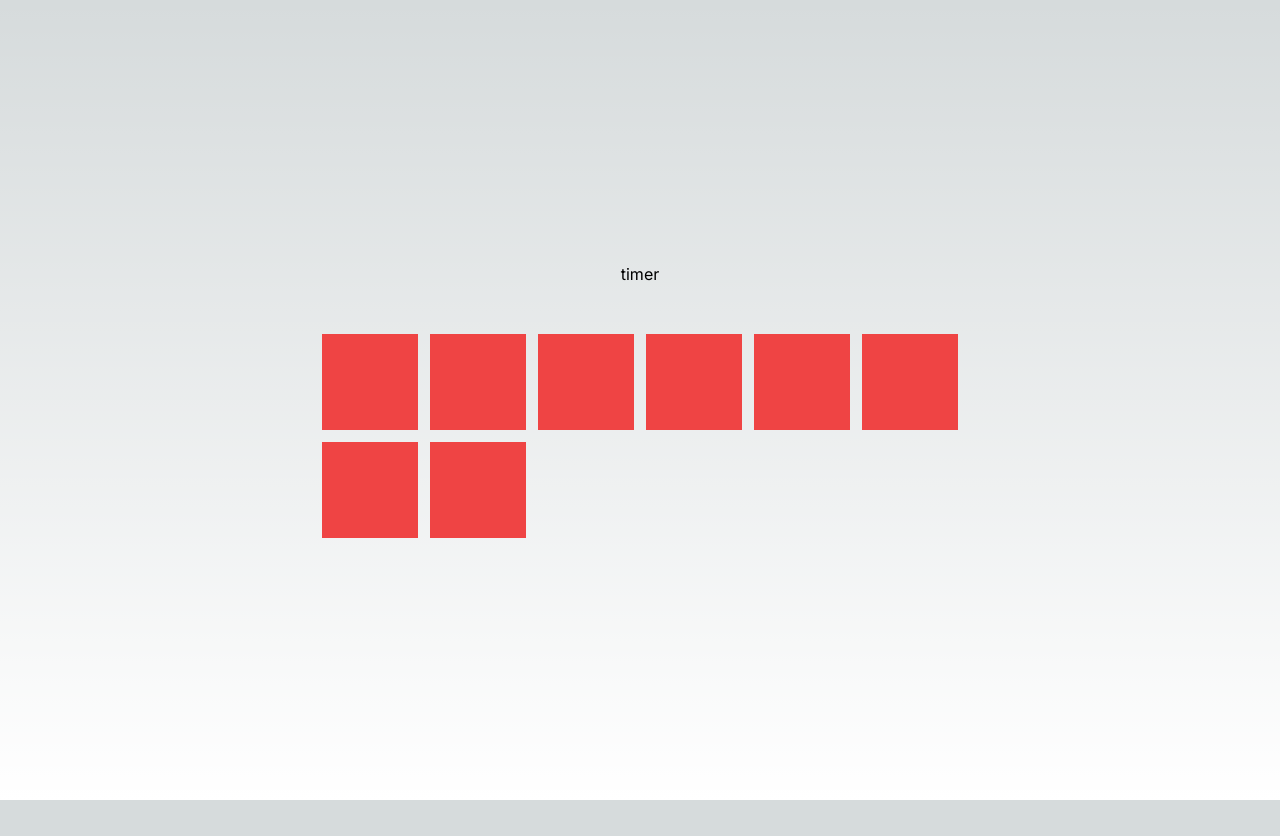
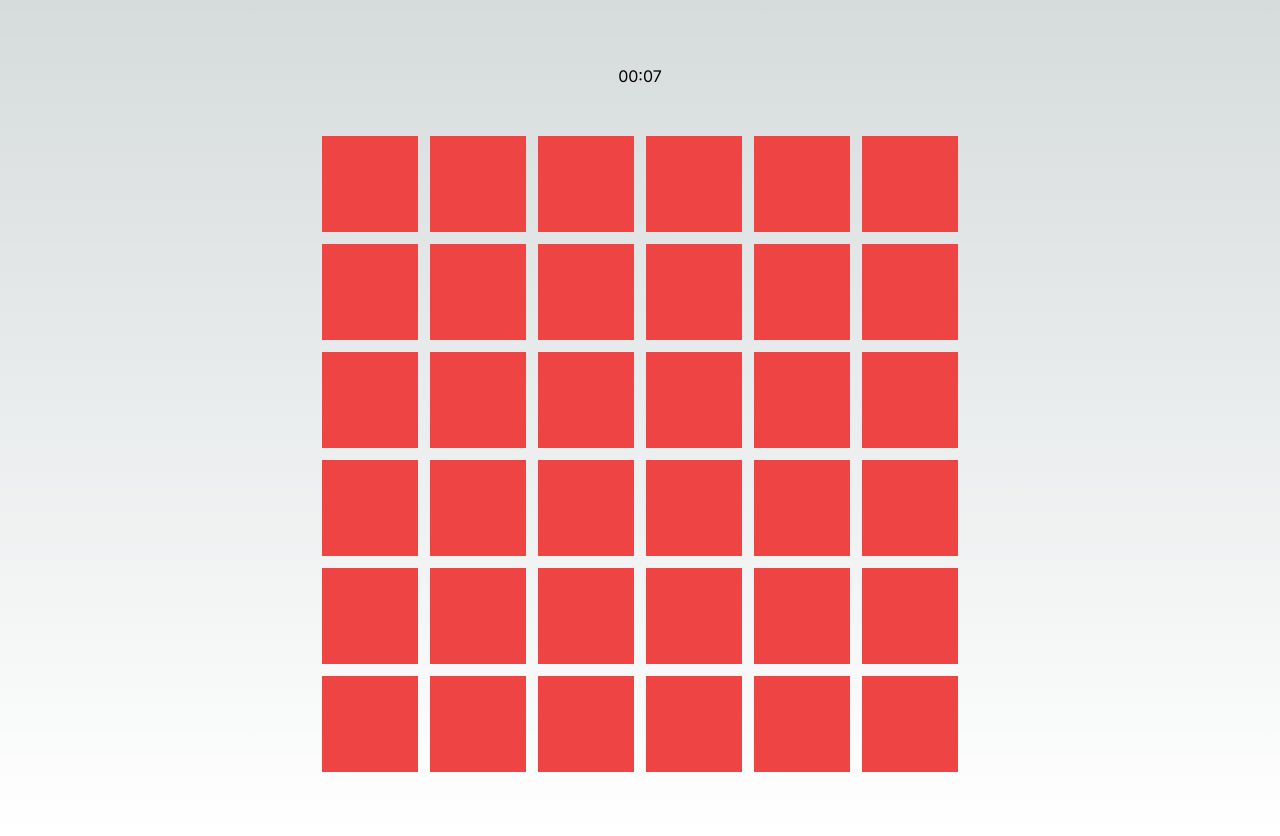
Before and after one commit to f1reball/frontend, a Next.js app: page / in a window 1280 px wide. Before the commit the page ends 800 px from the top, so only its background shows below. Built offline with nearby package versions, Linux system fonts and the light colour scheme.

Commit message:
added back non-testing cards

```diff
--- a/app/components/PlayArea.tsx
+++ b/app/components/PlayArea.tsx
@@ -2,22 +2,30 @@
 import React from "react";
 import { Card } from "./Card";
 import { useGameContext } from "../context/GameContext";
+import { Timer } from "./Timer";
+import { useTimerContext } from "../context/TimerContext";
 
 export const PlayArea: React.FC = ({}) => {
   const { cardData, isGameComplete, resetGame } = useGameContext();
+  const { getFormattedTime } = useTimerContext();
 
   return (
     <>
       {!isGameComplete ? (
-        <div className="grid grid-cols-6 gap-3">
-          {cardData.map((card, index) => {
-            return <Card key={index} card={card} />;
-          })}
-        </div>
+        <>
+          <Timer />
+          <div className="grid grid-cols-6 gap-3">
+            {cardData.map((card, index) => {
+              return <Card key={index} card={card} />;
+            })}
+          </div>
+        </>
       ) : (
         <div className="text-lg flex flex-col justify-center items-center gap-8">
           <h1 className="text-23xl">Congratulations</h1>
-          <h2 className="font-light">You finished the game in x</h2>
+          <h2 className="font-light">
+            You finished the game in {getFormattedTime()}
+          </h2>
           <button
             onClick={resetGame}
             className="py-2 px-4 bg-blue-500 rounded-xl"
--- a/app/components/Timer.tsx
+++ b/app/components/Timer.tsx
@@ -1,5 +1,9 @@
+"use client";
 import React from "react";
+import { useTimerContext } from "../context/TimerContext";
 
 export const Timer: React.FC = ({}) => {
-  return <div>timer</div>;
+  const { getFormattedTime } = useTimerContext();
+
+  return <div>{getFormattedTime()}</div>;
 };
--- a/app/context/GameContext.tsx
+++ b/app/context/GameContext.tsx
@@ -2,6 +2,7 @@
 import { createContext, useContext, useEffect, useMemo, useState } from "react";
 import type { CardType, GameContextType, Selected } from "./types";
 import { v4 } from "uuid";
+import { useTimerContext } from "./TimerContext";
 
 export const GameContext = createContext<GameContextType>({
   cardData: [],
@@ -21,6 +22,7 @@ export const useGameContext = () => {
 };
 
 export const GameContextProvider: React.FC<Props> = ({ children }) => {
+  const { stopTimer, resetTimer } = useTimerContext();
   const [cardData, setCardData] = useState<CardType[]>(() =>
     generateCardArray()
   );
@@ -30,7 +32,7 @@ export const GameContextProvider: React.FC<Props> = ({ children }) => {
 
   function generateCardArray(): CardType[] {
     const arr: CardType[] = [];
-    for (let i = 0; i <= 3; i++) {
+    for (let i = 0; i <= 17; i++) {
       const id1 = v4();
       const id2 = v4();
       arr.push({ id: id1, matchId: id2, imageId: i, status: "hidden" });
@@ -78,10 +80,14 @@ export const GameContextProvider: React.FC<Props> = ({ children }) => {
     setSelected(() => []);
     setIsAwaitingFlipback(false);
     setIsGameComplete(false);
+    resetTimer();
   }
 
   useEffect(() => {
-    setIsGameComplete(cardData.every((c) => c.status === "matched"));
+    if (cardData.every((c) => c.status === "matched")) {
+      setIsGameComplete(true);
+      stopTimer();
+    }
   }, [cardData]);
 
   const value = useMemo(() => {
--- /dev/null
+++ b/app/context/TimerContext.tsx
@@ -0,0 +1,64 @@
+"use client";
+import { createContext, useContext, useEffect, useMemo, useState } from "react";
+import type { TimerContextType } from "./types";
+
+export const TimerContext = createContext<TimerContextType>({
+  time: 0,
+  stopTimer: () => undefined,
+  resetTimer: () => undefined,
+  getFormattedTime: () => "",
+});
+
+type Props = {
+  children: React.ReactNode;
+};
+
+export const useTimerContext = () => {
+  return useContext(TimerContext);
+};
+
+export const TimerContextProvider: React.FC<Props> = ({ children }) => {
+  const [time, setTime] = useState<number>(0);
+  const [isStopped, setIsStopped] = useState<boolean>(false);
+
+  function getFormattedTime() {
+    const date = new Date(0);
+    date.setSeconds(time);
+
+    return `${String(date.getMinutes()).padStart(2, "0")}:${String(
+      date.getSeconds()
+    ).padStart(2, "0")}`;
+  }
+
+  function stopTimer() {
+    setIsStopped(true);
+  }
+
+  function resetTimer() {
+    setTime(0);
+    setIsStopped(false);
+  }
+
+  useEffect(() => {
+    const interval = setInterval(() => {
+      if (!isStopped) {
+        setTime((prev) => prev + 1);
+      }
+    }, 1000);
+
+    return () => clearInterval(interval);
+  }, [isStopped]);
+
+  const value = useMemo(() => {
+    return {
+      time,
+      stopTimer,
+      resetTimer,
+      getFormattedTime,
+    };
+  }, [time]);
+
+  return (
+    <TimerContext.Provider value={value}>{children}</TimerContext.Provider>
+  );
+};
--- a/app/context/types.ts
+++ b/app/context/types.ts
@@ -16,4 +16,11 @@ type GameContextType = {
   resetGame: () => void;
 };
 
-export type { CardType, GameContextType, Selected };
+type TimerContextType = {
+  time: number;
+  stopTimer: () => void;
+  resetTimer: () => void;
+  getFormattedTime: () => string;
+};
+
+export type { CardType, GameContextType, Selected, TimerContextType };
--- a/app/page.tsx
+++ b/app/page.tsx
@@ -1,16 +1,17 @@
-import { Timer } from "./components/Timer";
 import { PlayArea } from "./components/PlayArea";
 import { GameContextProvider } from "./context/GameContext";
+import { TimerContextProvider } from "./context/TimerContext";
 
 export default function Home() {
   return (
+    <TimerContextProvider>
       <GameContextProvider>
         <main className="flex min-h-screen flex-col items-center justify-center ">
           <div className="container flex flex-col items-center justify-center gap-12 px-4 py-16">
-          <Timer />
             <PlayArea />
           </div>
         </main>
       </GameContextProvider>
+    </TimerContextProvider>
   );
 }
```
Lines whose indentation alone changed are shown as unchanged.
